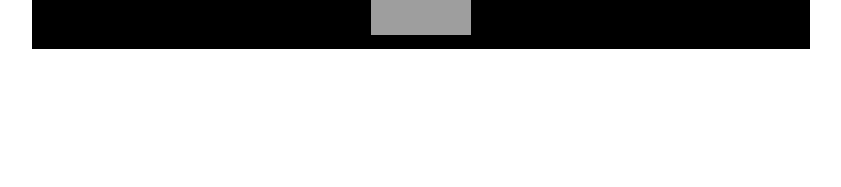
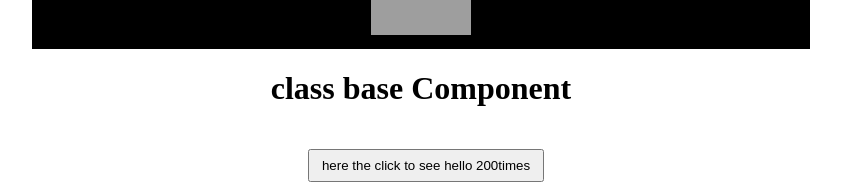
Before and after one commit to Sarf1234/ReactLearning, a React (Create React App) app: page / in a window 1280 px wide. Shown: the part 1610-1797 px from the top of the page, without its empty margins (219-1060 px from the left). Before the commit the page ends 1669 px from the top, so only its background shows below. Built offline with nearby package versions, Linux system fonts and the light colour scheme; grey boxes are pictures that could not be loaded.

Commit message:
pass props classbast as a event

```diff
--- a/src/App.jsx
+++ b/src/App.jsx
@@ -5,6 +5,7 @@ import CounterApp from './CounterApp';
 import RandomQuestos from './RandomQuetos';
 import UseEffect from './UseEffect';
 import Map from './Map'
+import ClassBaseCoprops from './ClassBaseCoprops';
 
 function App(){
 
@@ -15,6 +16,7 @@ function App(){
             <RandomQuestos />
             <UseEffect />
             <Map />
+            <ClassBaseCoprops />
         </div>
     )
 }
--- /dev/null
+++ b/src/Button.js
@@ -0,0 +1,9 @@
+import React from "react";
+
+function Button(props){
+    return (
+        <button onClick={props.talk}>here the click to see hello 200times</button>
+    )
+}
+
+export default Button;
--- /dev/null
+++ b/src/ClassBaseCoprops.jsx
@@ -0,0 +1,26 @@
+import React from "react";
+import Button from "./Button";
+
+
+class ClassBaseCoprops extends React.Component{
+    talk(){
+        let speach = ""
+        for(let i = 0; i < 200; i++){
+            speach += "hello"
+        }
+
+        alert(speach);
+    }
+
+
+  render(){
+    return(
+        <div>
+            <h1>class base Component</h1>
+            <Button  talk={this.talk}/>
+        </div>
+    )
+  }
+}
+
+export default ClassBaseCoprops;
```
